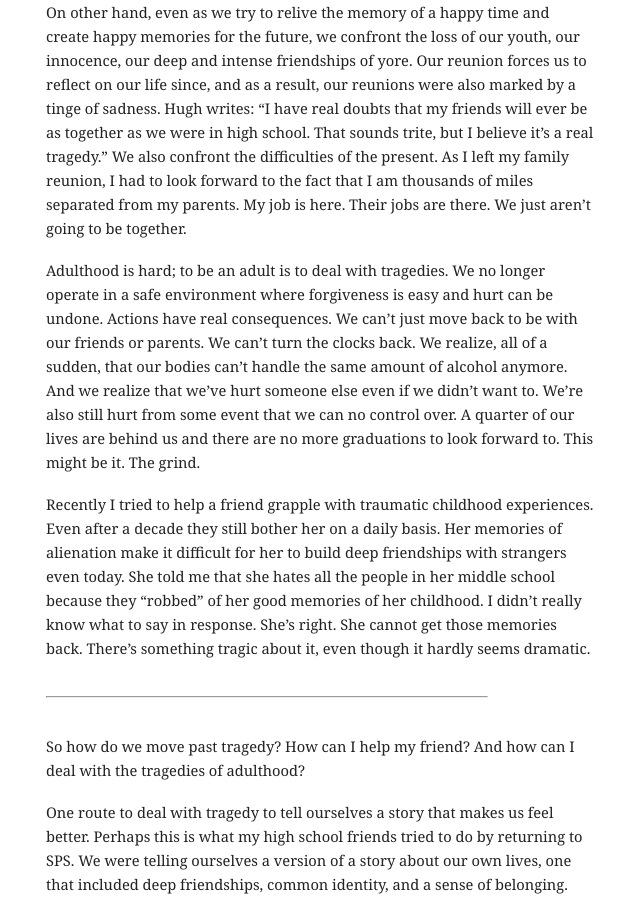
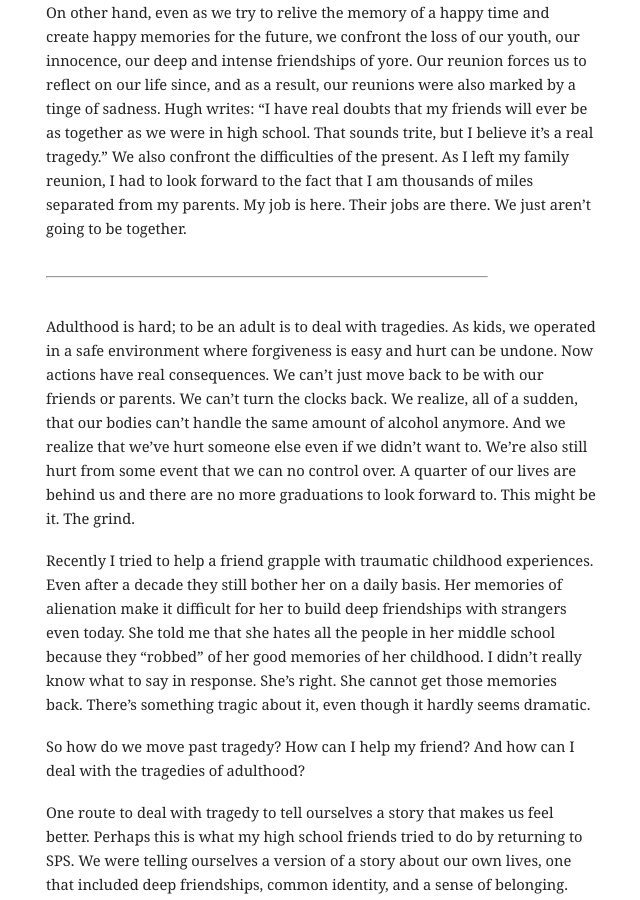
Before and after one commit to mbwong/mbwong.github.com, a Jekyll site: the page built from _posts/2013-08-17-tragedy-and-adulthood.md, in a window 1280 px wide and 900 px high, scrolled down 708 px. Shown: the whole window, without its empty margins (304-944 px from the left). Built offline with Jekyll 4.4.1, drawn with Linux system fonts in a browser that asks for light colours.

Commit message:
Update 2013-08-17-tragedy-and-adulthood.md

```diff
--- a/_posts/2013-08-17-tragedy-and-adulthood.md
+++ b/_posts/2013-08-17-tragedy-and-adulthood.md
@@ -17,11 +17,11 @@ On one hand, we returned to St. Paul's to reconnect with some story we believe a
 
 On other hand, even as we try to relive the memory of a happy time and create happy memories for the future, we confront the loss of our youth, our innocence, our deep and intense friendships of yore. Our reunion forces us to reflect on our life since, and as a result, our reunions were also marked by a tinge of sadness. Hugh writes: "I have real doubts that my friends will ever be as together as we were in high school. That sounds trite, but I believe it’s a real tragedy." We also confront the difficulties of the present. As I left my family reunion, I had to look forward to the fact that I am thousands of miles separated from my parents. My job is here. Their jobs are there. We just aren't going to be together.
 
-Adulthood is hard; to be an adult is to deal with tragedies. We no longer operate in a safe environment where forgiveness is easy and hurt can be undone. Actions have real consequences. We can't just move back to be with our friends or parents. We can't turn the clocks back. We realize, all of a sudden, that our bodies can't handle the same amount of alcohol anymore. And we realize that we've hurt someone else even if we didn't want to. We're also still hurt from some event that we can no control over. A quarter of our lives are behind us and there are no more graduations to look forward to. This might be it. The grind.
+--------------------------------------
+
+Adulthood is hard; to be an adult is to deal with tragedies. As kids, we operated in a safe environment where forgiveness is easy and hurt can be undone. Now actions have real consequences. We can't just move back to be with our friends or parents. We can't turn the clocks back. We realize, all of a sudden, that our bodies can't handle the same amount of alcohol anymore. And we realize that we've hurt someone else even if we didn't want to. We're also still hurt from some event that we can no control over. A quarter of our lives are behind us and there are no more graduations to look forward to. This might be it. The grind.
 
 Recently I tried to help a friend grapple with traumatic childhood experiences. Even after a decade they still bother her on a daily basis. Her memories of alienation make it difficult for her to build deep friendships with strangers even today. She told me that she hates all the people in her middle school because they "robbed" of her good memories of her childhood. I didn't really know what to say in response. She's right. She cannot get those memories back. There's something tragic about it, even though it hardly seems dramatic.
-
---------------------------------------
 
 So how do we move past tragedy? How can I help my friend? And how can I deal with the tragedies of adulthood?
 
```
